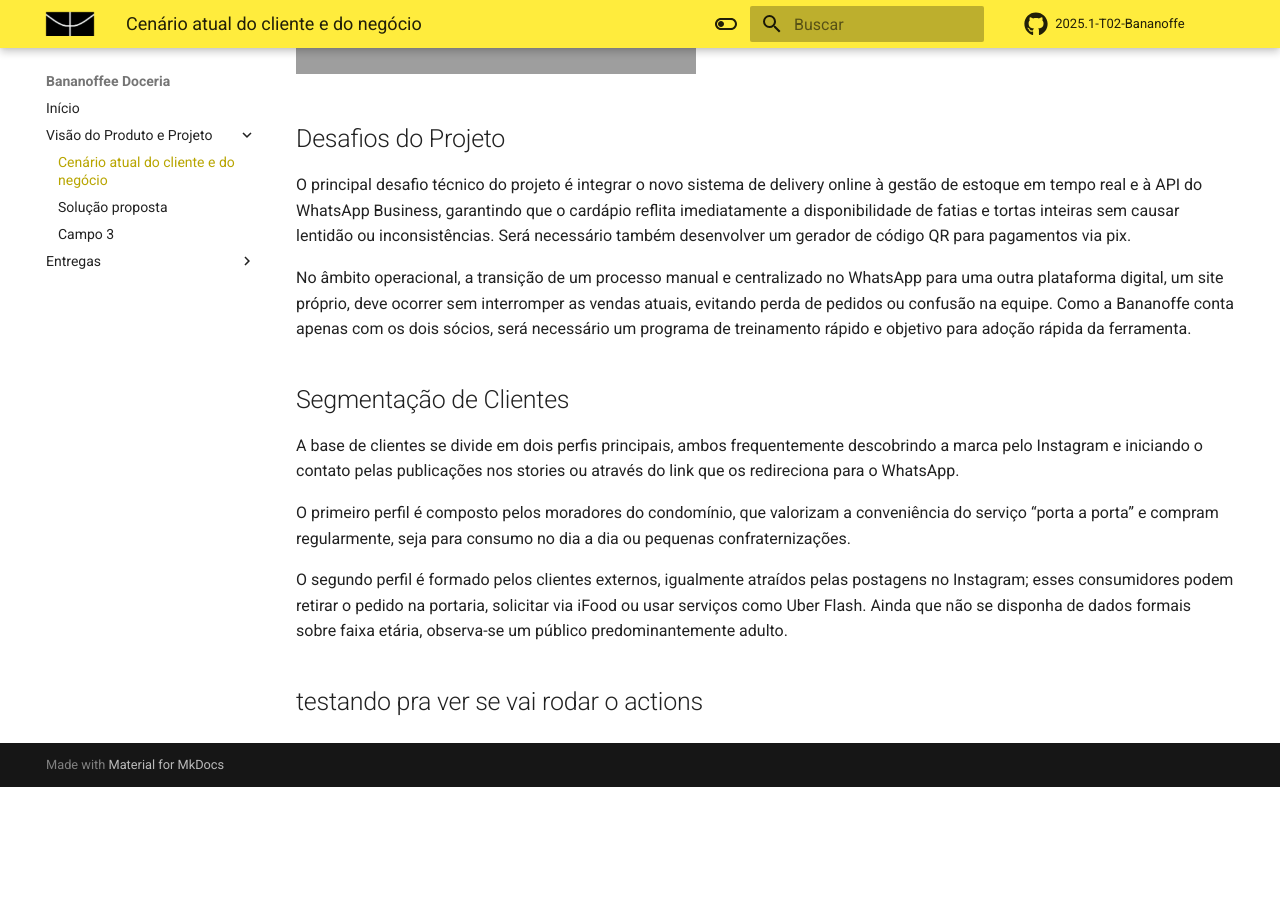
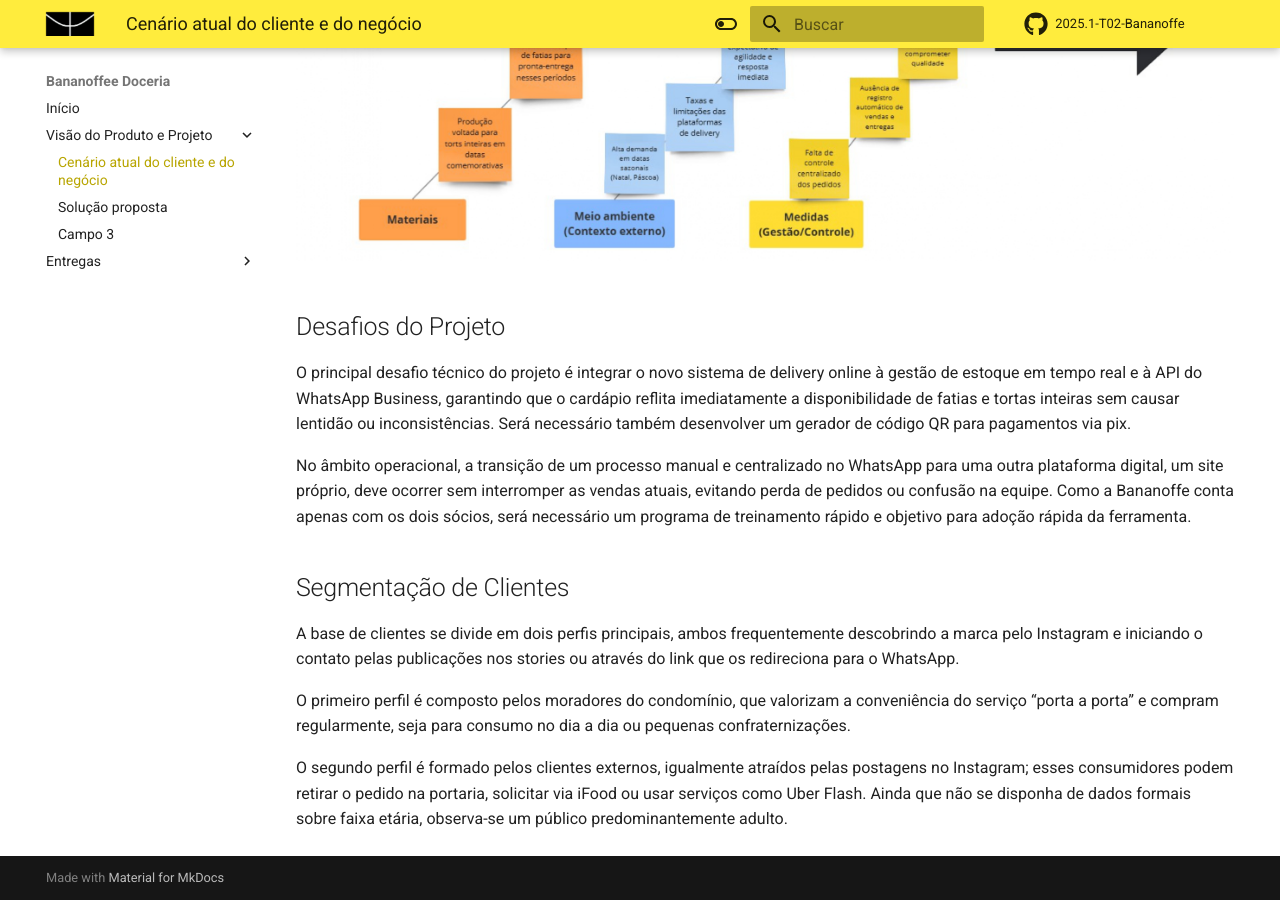
Before and after one commit to mdsreq-fga-unb/2025.1-T02-Bananoffe, an MkDocs documentation site: the page built from docs/pages/visaoDoProduto/cenarioAtual.md, in a window 1280 px wide and 900 px high, scrolled down 1303 px. Built offline with MkDocs 1.6.1 and Material for MkDocs 9.7.7, drawn with Linux system fonts in a browser that asks for light colours; comment, search, counter and statistics services are not loaded; before the commit the page ends 2090 px from its top, so only the background shows below that; part of the change alters nothing that is shown.

```diff
--- a/docs/pages/visaoDoProduto/cenarioAtual.md
+++ b/docs/pages/visaoDoProduto/cenarioAtual.md
@@ -44,7 +44,7 @@ de um funcionário para atendimento e organização dos pedidos, o que reduz a e
 operação. Além disso, ao utilizar plataformas de delivery de grande porte, há uma redução significativa nas
 margens de lucro devido às taxas cobradas por esses serviços.
 
-![Diagrama de Ishikawa](../../assets/Diagrama%20de%20Ishikawa%20(espinha%20de%20peixe)_page-0001.jpg)
+![Diagrama de Ishikawa](../../assets/Diagrama%20de%20Ishikawa.jpg)
 
 
 ## Desafios do Projeto
@@ -72,4 +72,3 @@ a porta” e compram regularmente, seja para consumo no dia a dia ou pequenas co
 O segundo perfil é formado pelos clientes externos, igualmente atraídos pelas postagens no Instagram; esses
 consumidores podem retirar o pedido na portaria, solicitar via iFood ou usar serviços como Uber Flash. Ainda
 que não se disponha de dados formais sobre faixa etária, observa-se um público predominantemente adulto.
-## testando pra ver se vai rodar o actions
```
Also changed, not shown: docs/assets/Diagrama de Ishikawa.jpg (added).
